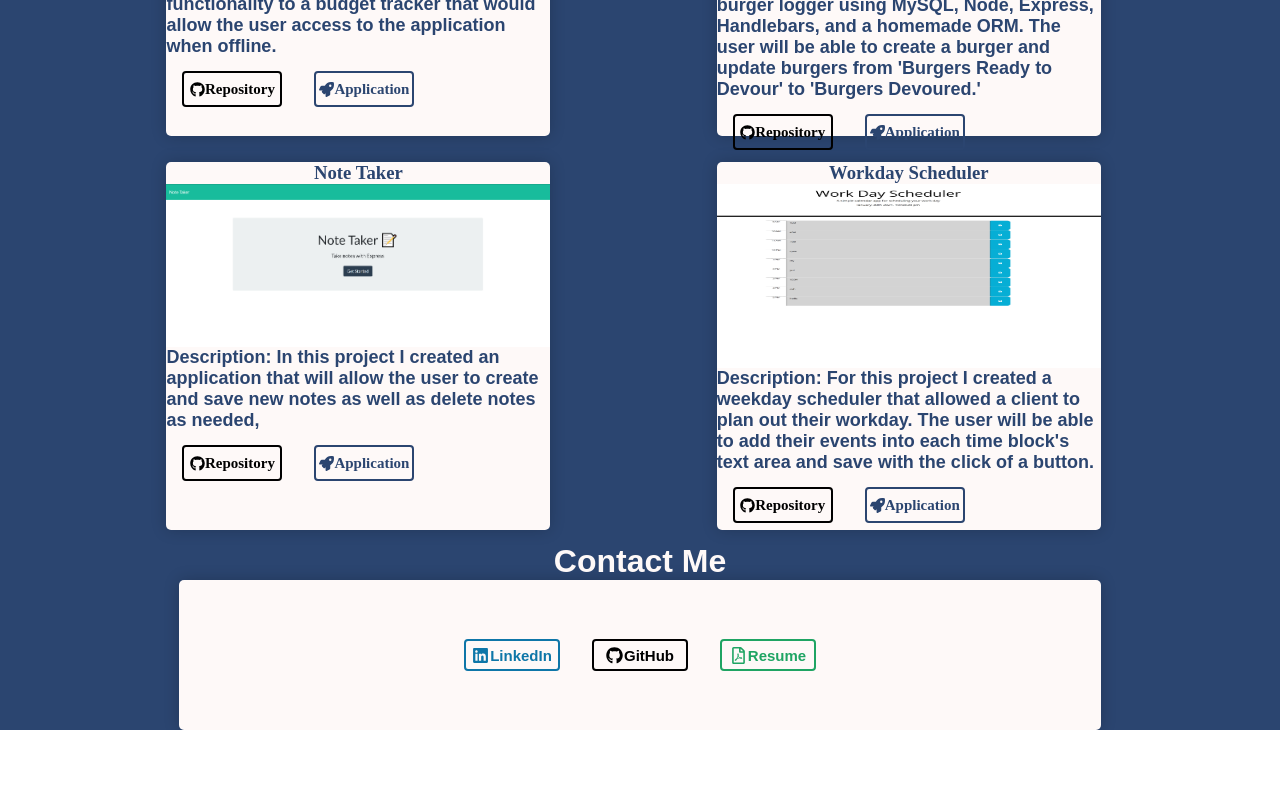
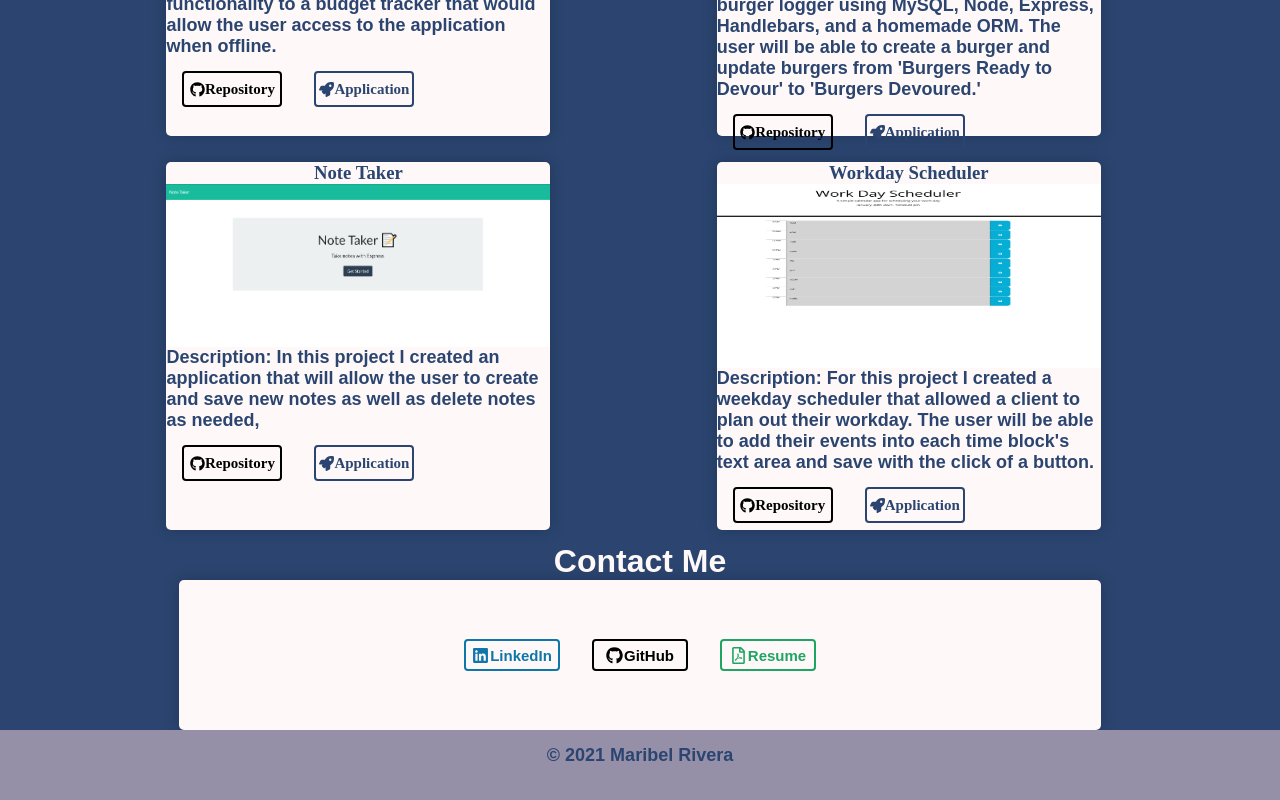
Before and after one commit to mrivera0014/react-portfolio-2.0, a React (Create React App) app: page / in a window 1280 px wide. Shown: the part 2313-3113 px from the top of the page. Before the commit the page ends 3043 px from the top, so only its background shows below. Built offline with nearby package versions, Linux system fonts and the light colour scheme.

Commit message:
created footer and styled

```diff
--- a/src/App.css
+++ b/src/App.css
@@ -3,6 +3,7 @@ html, body {
   margin: 0px;
   padding: 0px;
   overflow-x: hidden;
+  scroll-behavior: smooth;
       /* background: linear-gradient(90deg, pink, white, lightblue) */
 }
 /*# sourceMappingURL=App.css.map */
--- a/src/App.js
+++ b/src/App.js
@@ -5,6 +5,7 @@ import About from './pages/About/About'
 import Projects from './pages/Projects/Projects'
 import Contact from './pages/Contact/Contact'
 import Nav from './components/Nav/Nav'
+import Footer from './components/Footer/Footer'
 
 function App() {
   return (
@@ -14,6 +15,7 @@ function App() {
       <About />
       <Projects />
       <Contact />
+      <Footer />
     </>
   );
 }
--- a/src/components/ContactInfo/ContactInfo.css
+++ b/src/components/ContactInfo/ContactInfo.css
@@ -27,6 +27,7 @@
   background: #fef9f8;
   width: 90%;
   margin: auto;
+  background-image: repeating-linear-gradient(-45deg, #9590A8, #fef9f8 2.25px, 20rem, transparent 1px, transparent 6px);
 }
 
 .profile {
@@ -37,14 +38,19 @@
   width: 17rem;
   border-radius: 5px;
   background-color: white;
+  -webkit-box-shadow: 5px 10px #2B4570;
+          box-shadow: 5px 10px #2B4570;
 }
 
 .aboutMePar {
   width: 30%;
   margin: 1rem;
+  margin-right: 10%;
   text-align: left;
   border-radius: 5px;
-  background-color: white;
+  background-color: #fef9f8;
+  border: #2B4570 double 6px;
+  padding: 6px;
   font-family: 'Noto Sansa KR', sans-serif;
   font-size: 18px;
   font-weight: 700;
--- /dev/null
+++ b/src/components/Footer/Footer.css
@@ -0,0 +1,104 @@
+@import url("https://fonts.googleapis.com/css2?family=Noto+Sans+KR:wght@500;900&display=swap");
+.body {
+  background: #2B4570;
+  height: -webkit-fit-content;
+  height: -moz-fit-content;
+  height: fit-content;
+}
+
+.aboutTitle {
+  text-align: center;
+  font-family: 'Noto Sansa KR', sans-serif;
+  color: #fef9f8;
+  margin: 0;
+}
+
+.aboutMe {
+  display: -webkit-box;
+  display: -ms-flexbox;
+  display: flex;
+  -webkit-box-align: center;
+      -ms-flex-align: center;
+          align-items: center;
+  -webkit-box-pack: center;
+      -ms-flex-pack: center;
+          justify-content: center;
+  height: 100vh;
+  background: #fef9f8;
+  width: 90%;
+  margin: auto;
+  background-image: repeating-linear-gradient(-45deg, #9590A8, #fef9f8 2.25px, 20rem, transparent 1px, transparent 6px);
+}
+
+.profile {
+  float: left;
+}
+
+.profileImg {
+  width: 17rem;
+  border-radius: 5px;
+  background-color: white;
+  -webkit-box-shadow: 5px 10px #2B4570;
+          box-shadow: 5px 10px #2B4570;
+}
+
+.aboutMePar {
+  width: 30%;
+  margin: 1rem;
+  margin-right: 10%;
+  text-align: left;
+  border-radius: 5px;
+  background-color: #fef9f8;
+  border: #2B4570 double 6px;
+  padding: 6px;
+  font-family: 'Noto Sansa KR', sans-serif;
+  font-size: 18px;
+  font-weight: 700;
+  color: #2B4570;
+}
+
+.social {
+  text-align: center;
+  margin-top: 10rem;
+}
+
+.social .iconsList {
+  font-size: 18px;
+  text-decoration: none;
+  padding: 5px;
+  margin: 15px;
+}
+
+.social .ghIcon, .social .liIcon {
+  font-size: 30px;
+}
+
+.social .ghIcon {
+  color: black;
+  background-color: white;
+}
+
+.social .ghIcon :hover {
+  -webkit-transform: scale(1.2);
+          transform: scale(1.2);
+}
+
+.social .liIcon {
+  color: #0e76a8;
+}
+
+.footer {
+  clear: both;
+  overflow: auto;
+  bottom: 0;
+  height: 55px;
+  width: 100%;
+  text-align: center;
+  background-color: #9590A8;
+  padding-top: 15px;
+  font-family: 'Noto Sansa KR', sans-serif;
+  font-size: 18px;
+  font-weight: 700;
+  color: #2B4570;
+}
+/*# sourceMappingURL=Footer.css.map */
--- /dev/null
+++ b/src/components/Footer/Footer.js
@@ -0,0 +1,12 @@
+import React from 'react'
+import './Footer.css'
+
+function Footer() {
+    return (
+        <div>
+            <footer className='footer'> &copy; 2021 Maribel Rivera </footer>
+        </div>
+    )
+}
+
+export default Footer
--- /dev/null
+++ b/src/components/Footer/Footer.scss
@@ -0,0 +1,14 @@
+@import '../ProfileCard/ProfileCard.scss';
+
+.footer {
+  clear: both;
+  overflow: auto;
+//   position: fixed;
+  bottom: 0;
+  height: 55px;
+  width: 100%;
+  text-align: center;
+  background-color: #9590A8;
+  padding-top: 15px;
+  @include secondaryFont()
+}
```
Also changed, not shown: 2 other files (tests, documents, lock files or other folders).
